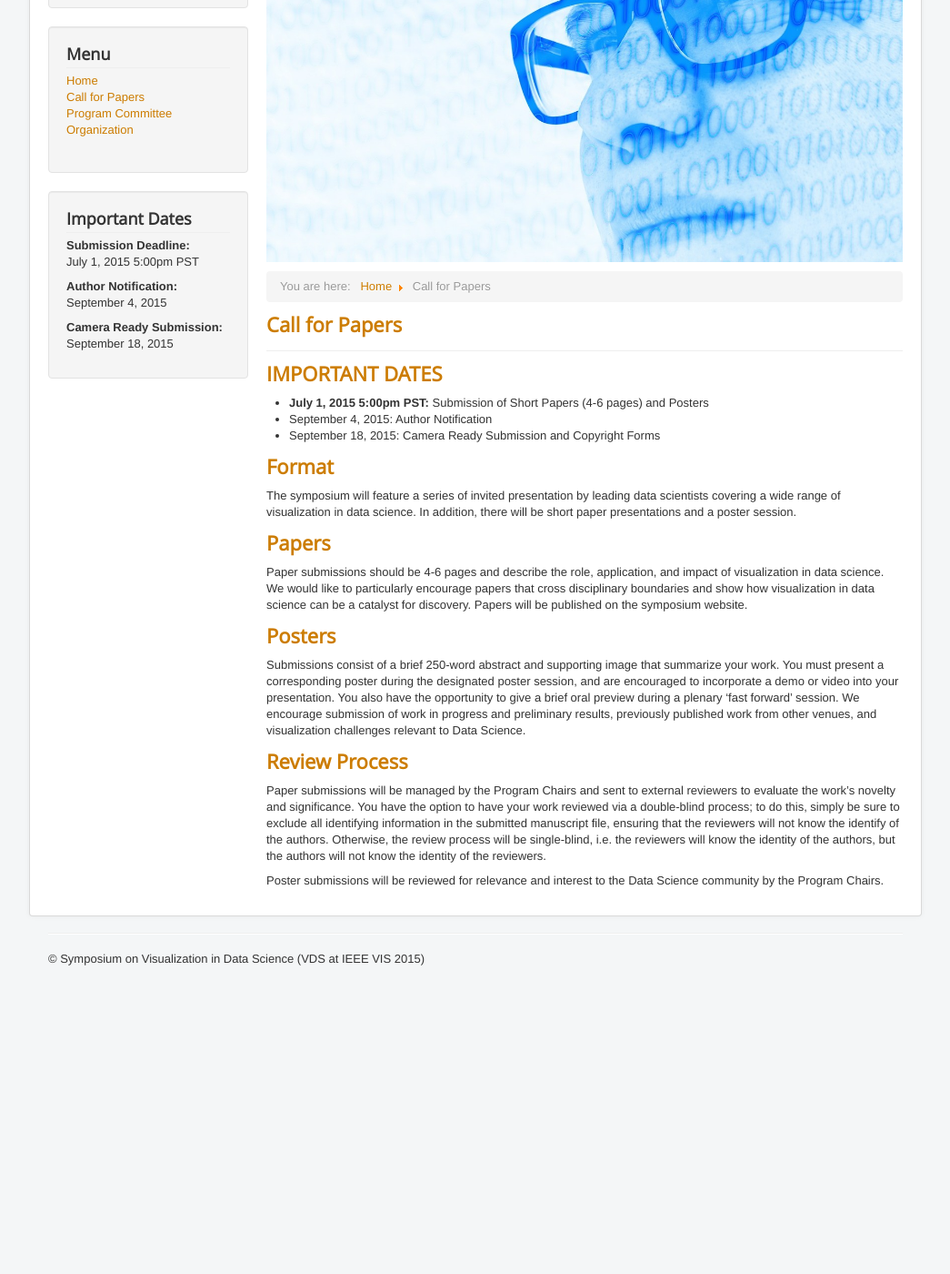
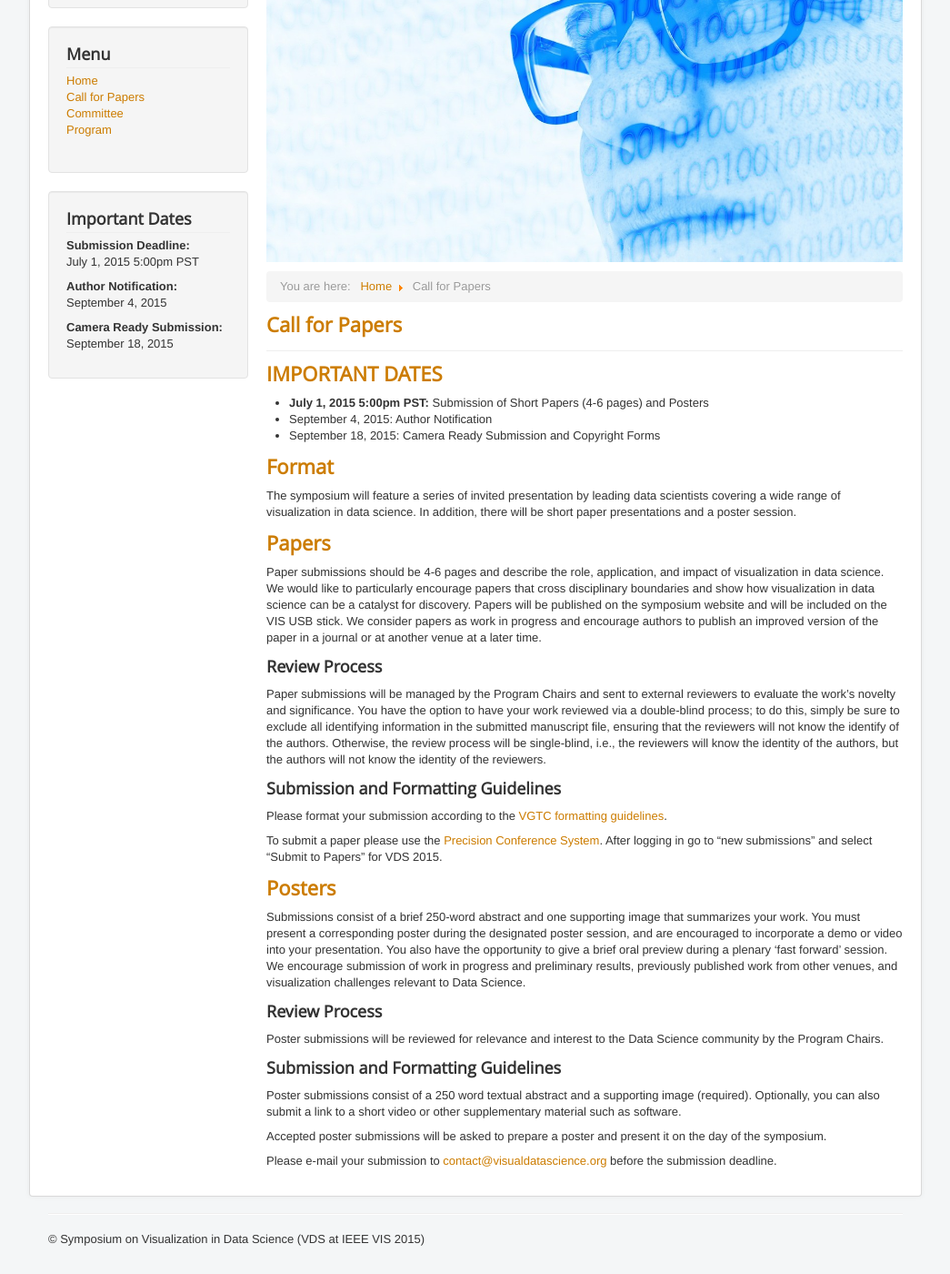
Before and after one commit to ngehlenborg/2017, a Jekyll site: the page built from cfp.md, in a window 1280 px wide and 1400 px high, scrolled down 197 px. Shown: the whole window at 91% size, without its empty margins (117-1162 px from the left). Built offline with Jekyll 4.4.1, drawn with Linux system fonts in a browser that asks for light colours; before the commit the page ends 1289 px from its top, so only the background shows below that.

Commit message:
updated cfp, registration, contact information

```diff
--- a/cfp.md
+++ b/cfp.md
@@ -17,14 +17,29 @@ The symposium will feature a series of invited presentation by leading data scie
 
 ## Papers
 
-Paper submissions should be 4-6 pages and describe the role, application, and impact of visualization in data science. We would like to particularly encourage papers that cross disciplinary boundaries and show how visualization in data science can be a catalyst for discovery. Papers will be published on the symposium website.
+Paper submissions should be 4-6 pages and describe the role, application, and impact of visualization in data science. We would like to particularly encourage papers that cross disciplinary boundaries and show how visualization in data science can be a catalyst for discovery. Papers will be published on the symposium website and will be included on the VIS USB stick. We consider papers as work in progress and encourage authors to publish an improved version of the paper in a journal or at another venue at a later time.
+
+### Review Process
+
+Paper submissions will be managed by the Program Chairs and sent to external reviewers to evaluate the work’s novelty and significance. You have the option to have your work reviewed via a double-blind process; to do this, simply be sure to exclude all identifying information in the submitted manuscript file, ensuring that the reviewers will not know the identify of the authors. Otherwise, the review process will be single-blind, i.e., the reviewers will know the identity of the authors, but the authors will not know the identity of the reviewers.
+
+### Submission and Formatting Guidelines
+Please format your submission according to the [VGTC formatting guidelines](http://junctionpublishing.org/vgtc/Tasks/camera.html).
+
+To submit a paper please use the [Precision Conference System](https://precisionconference.com/~vds15/). After logging in go to "new submissions" and select "Submit to Papers" for VDS 2015.
 
 ## Posters
 
-Submissions consist of a brief 250-word abstract and supporting image that summarize your work. You must present a corresponding poster during the designated poster session, and are encouraged to incorporate a demo or video into your presentation. You also have the opportunity to give a brief oral preview during a plenary ‘fast forward’ session. We encourage submission of work in progress and preliminary results, previously published work from other venues, and visualization challenges relevant to Data Science.
+Submissions consist of a brief 250-word abstract and one supporting image that summarizes your work. You must present a corresponding poster during the designated poster session, and are encouraged to incorporate a demo or video into your presentation. You also have the opportunity to give a brief oral preview during a plenary ‘fast forward’ session. We encourage submission of work in progress and preliminary results, previously published work from other venues, and visualization challenges relevant to Data Science.
 
-## Review Process
-
-Paper submissions will be managed by the Program Chairs and sent to external reviewers to evaluate the work’s novelty and significance. You have the option to have your work reviewed via a double-blind process; to do this, simply be sure to exclude all identifying information in the submitted manuscript file, ensuring that the reviewers will not know the identify of the authors. Otherwise, the review process will be single-blind, i.e. the reviewers will know the identity of the authors, but the authors will not know the identity of the reviewers.
+### Review Process
 
 Poster submissions will be reviewed for relevance and interest to the Data Science community by the Program Chairs.
+
+### Submission and Formatting Guidelines
+
+Poster submissions consist of a 250 word textual abstract and a supporting image (required). Optionally, you can also submit a link to a short video or other supplementary material such as software.
+
+Accepted poster submissions will be asked to prepare a poster and present it on the day of the symposium.
+
+Please e-mail your submission to [contact@visualdatascience.org](mailto:contact@visualdatascience.org) before the submission deadline.
```
Also changed, not shown: committee.md (+12 -2 lines), index.md (+6 -0 lines), organization.md (deleted, +0 -7 lines), program.md (added, +7 -0 lines).
